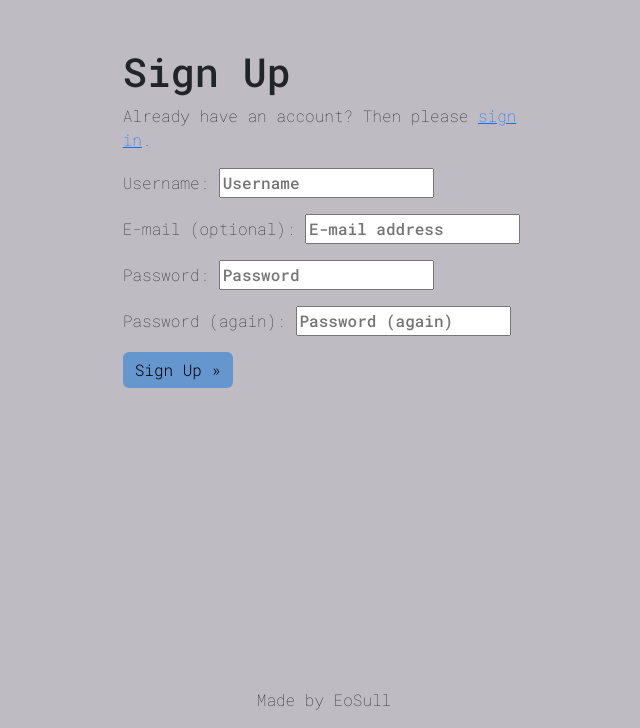
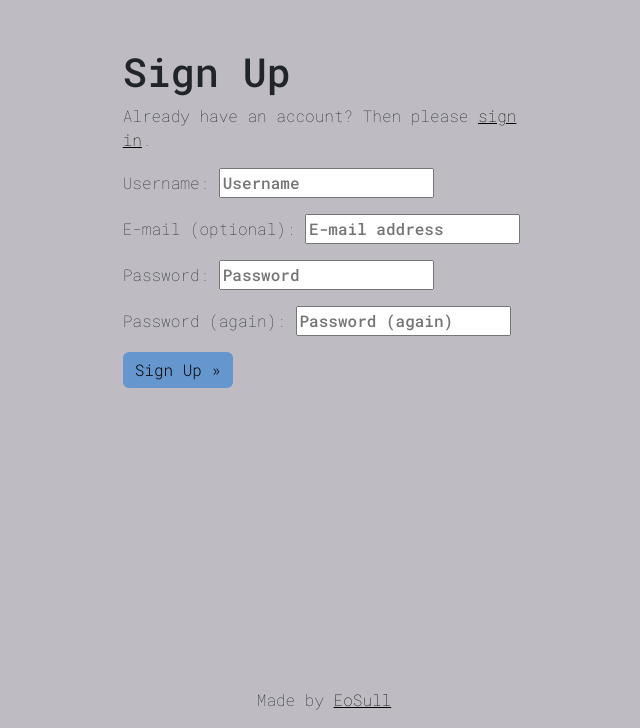
Before and after one commit to eosull/Something-Like, a Django app: page /accounts/signup/ in a window 1280 px wide. Shown: the part 72-800 px from the top of the page, without its empty margins (316-956 px from the left). Run offline with Django 4.2, Linux system fonts and the light colour scheme.

Commit message:
feat:add feedback to nav elements on site

```diff
--- a/static/css/style.css
+++ b/static/css/style.css
@@ -15,8 +15,17 @@ body {
     letter-spacing: 3px;
 }
 
+.nav-link:hover {
+    text-decoration: underline;
+}
+
+.account-nav-link {
+    color: #000000;
+    text-decoration: underline;
+}
+
 .btn-primary {
-    color: #000000;
+    color: #060606;
     font-weight: 300;
     background-color: #6596cd;
     border: none;
--- a/templates/account/login.html
+++ b/templates/account/login.html
@@ -12,7 +12,7 @@
       <h3>{% trans "Sign In" %}</h3>
 
       <p>{% blocktrans %}Welcome Back. If you don't have an account then
-      <a href="{{ signup_url }}">sign up</a> to get started.{% endblocktrans %}</p>
+      <a class="account-nav-link" href="{{ signup_url }}">sign up</a> to get started.{% endblocktrans %}</p>
 
       <form class="login" method="POST" action="{% url 'account_login' %}">
         {% csrf_token %}
--- a/templates/account/signup.html
+++ b/templates/account/signup.html
@@ -13,7 +13,7 @@
     <div class="col-4 mt-5">
       <h1>{% trans "Sign Up" %}</h1>
 
-      <p>{% blocktrans %}Already have an account? Then please <a href="{{ login_url }}">sign in</a>.{% endblocktrans %}
+      <p>{% blocktrans %}Already have an account? Then please <a class="account-nav-link" href="{{ login_url }}">sign in</a>.{% endblocktrans %}
       </p>
 
       <form class="signup" id="signup_form" method="post" action="{% url 'account_signup' %}">
--- a/templates/base.html
+++ b/templates/base.html
@@ -53,7 +53,9 @@
     </main>
 
     <footer class="footer mt-auto">
-        <p class="text-center">Made by EoSull</p>
+        <p class="text-center">Made by
+            <a class="account-nav-link" href="https://github.com/eosull" target="_blank">EoSull</a>
+        </p>
     </footer>
 
 </body>
```
